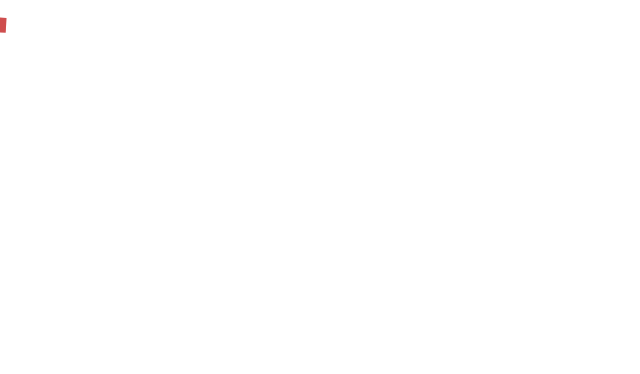
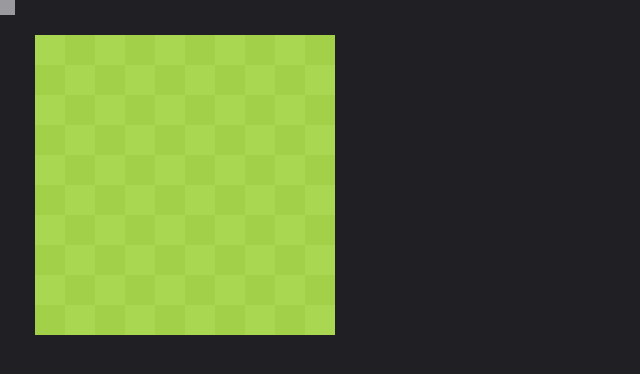
Before and after one commit to DrMeepso/GameMaker.JS, a plain HTML site: page Template/index.html in a window 1280 px wide. Shown: the whole page, without its empty margins (0-640 px from the left). Drawn offline with Linux system fonts and the light colour scheme.

Commit message:
Add files via upload

```diff
--- a/Template/GMJS.js
+++ b/Template/GMJS.js
@@ -29,6 +29,7 @@ const GameMaker = {
          this.gravity = 0
          this.objects = []
          this.plugins = {}
+         this.backgroundColor = '#ffffff'
          this.addobjects = function (Object) {
 
             this.objects.push(Object)
@@ -39,7 +40,10 @@ const GameMaker = {
 
          this.render = function () {
 
-            this.canvasContext.clearRect(0, 0, this.canvas.width, this.canvas.height);
+            this.canvasContext.fillStyle = this.backgroundColor
+            this.canvasContext.fillRect(0, 0, this.canvas.width, this.canvas.height)
+
+            this.canvasContext.restore()
 
             this.objects.forEach((object) => {
 
@@ -76,6 +80,25 @@ const GameMaker = {
 
                      this.canvasContext.globalAlpha = object.opacity / 100
                      this.canvasContext.drawImage(image, -object.size.X / 2, -object.size.X / 2, object.size.X, object.size.Y);
+
+                     this.canvasContext.restore()
+                     this.canvasContext.setTransform(1, 0, 0, 1, 0, 0);
+
+
+                  break
+
+                  case "TextSprite":
+
+                     if (!object.visible) {return}
+
+                     this.canvasContext.translate(object.pos.X, object.pos.Y)
+
+                     this.canvasContext.rotate(object.angle * Math.PI / 180)
+
+                     this.canvasContext.font = '48px serif';
+                     this.canvasContext.fillStyle = object.color
+                     this.canvasContext.globalAlpha = object.opacity / 100
+                     this.canvasContext.fillText(object.text, 0, 0);
 
                      this.canvasContext.restore()
                      this.canvasContext.setTransform(1, 0, 0, 1, 0, 0);
@@ -139,11 +162,21 @@ GameMaker.ImageSprite = class ImageSprite extends GameMaker.BaseObject {
 }
 
 GameMaker.ShapeSprite = class ShapeSprite extends GameMaker.BaseObject {
-   constructor(Name, Position, Size, Angle, Color) {
+   constructor(Name, Position, Size ,Angle, Color) {
 
       super(Name, Position, Size, Angle)
       this.type = "ShapeSprite"
       this.color = Color
+
+   }
+}
+
+GameMaker.TextSprite = class TextSprite extends GameMaker.BaseObject {
+   constructor(Name, Position, Angle, Text) {
+
+      super(Name, Position, {X:0, Y:0}, Angle)
+      this.type = "TextSprite"
+      this.text = Text
 
    }
 }
--- a/Template/HelloWorld.js
+++ b/Template/HelloWorld.js
@@ -1,7 +1,7 @@
 //In this file we will create a black cube on the screen and make it follow the mouse position
 //I know this isnt Hello World but its the easyist thing i could come up with
 
-setTimeout(() => { console.log(Startup()) }, 10)
+//setTimeout(() => { console.log(Startup()) }, 10)
 
 function Startup() {
 
--- /dev/null
+++ b/Template/MineSweeper.js
@@ -0,0 +1,115 @@
+//In this file we will create a black cube on the screen and make it follow the mouse position
+//I know this isnt Hello World but its the easyist thing i could come up with
+
+// #aad751
+// #a2d149
+
+// #d7b899
+// #e5c29f
+
+// #b9dd77
+
+setTimeout(() => { console.log(Startup()) }, 10)
+
+function getColor(Value) {
+
+   if (Value % 2 == 0) {
+
+      return '#aad751'
+
+   } else {
+
+      return '#a2d149'
+
+   }
+
+
+}
+
+function lerp(v0, v1, t) {
+    return v0*(1-t)+v1*t
+}
+
+function Startup() {
+
+    //Create World
+    const world = new GameMaker.World(GameMaker.Init(), new GameMaker.Vecter2(0, 0))
+    world.backgroundColor = '#202124'
+
+    new GameMaker.Plugins.Mouse(world)
+
+    var Text = new GameMaker.TextSprite("FPS", new GameMaker.Vecter2(0,0),0,"FPS: ")
+    world.addobjects(Text)
+
+    //Create Tiles
+    for (let X = 0; X < 10; X++) {
+
+      for (let Y = 0; Y < 10; Y++) {
+
+         var Tile = new GameMaker.ShapeSprite("TileObject", new GameMaker.Vecter2( 50 +(X * 30), 50 + (Y * 30)), new GameMaker.Vecter2(30, 30), 0, getColor(X + Y))
+         Tile.basicColor = getColor(X + Y)
+         Tile.ID = (Y + (10 * X))
+         Tile.Pressed = false
+         world.addobjects(Tile)
+      }
+    }
+
+    var Selected = new GameMaker.ShapeSprite("Selected", new GameMaker.Vecter2(0,0), new GameMaker.Vecter2(30, 30), 0, "#ffffff")
+    Selected.opacity = 20
+    Selected.Neededpos = new GameMaker.Vecter2(0,0)
+    world.addobjects(Selected)
+
+    var FPS = 0
+
+    world.canvas.addEventListener("mousedown", function (e) {
+
+      console.log(e)
+
+    })
+
+
+    //Update the screen
+    setInterval(() => {
+
+         // Highlight selected tile
+         world.objects.forEach( (Object) => {
+
+            if (Object.name != "TileObject") {return}
+
+            if (((world.plugins.mouse.pos.X >= (Object.pos.X - (Object.size.X / 2))) && (world.plugins.mouse.pos.Y >= (Object.pos.Y - (Object.size.Y / 2)))) && ((world.plugins.mouse.pos.X <= (Object.pos.X + (Object.size.X / 2))) && (world.plugins.mouse.pos.Y <= (Object.pos.Y + (Object.size.Y / 2))))) {
+               Selected.Neededpos = Object.pos
+               Selected.SelectedID = Object.ID
+            }
+         })
+
+         Selected.pos = new GameMaker.Vecter2(lerp(Selected.pos.X, Selected.Neededpos.X, 0.4),lerp(Selected.pos.Y, Selected.Neededpos.Y, 0.4))
+
+         if (world.objects.find( object => object.ID === Selected.SelectedID ).basicColor == '#aad751') {
+
+            world.objects.find( object => object.ID === Selected.SelectedID ).color = '#e5c29f'
+
+         }
+         if (world.objects.find( object => object.ID === Selected.SelectedID ).basicColor == '#a2d149') {
+
+            world.objects.find( object => object.ID === Selected.SelectedID ).color = '#d7b899'
+
+         }
+
+        //Render the world to the screen
+        world.render()
+
+        FPS += 1
+
+    }, 1000 / 120)
+
+    //Calculate FPS
+    setInterval(() => {
+
+        Text.text = `FPS: ${FPS * 4}`
+        FPS = 0
+
+    }, 250)
+
+   return world
+
+}
--- a/Template/index.html
+++ b/Template/index.html
@@ -4,7 +4,7 @@
 
         <title>GameMaker Test</title>
         <script src="GMJS.js"></script>
-        <script src="HelloWorld.js"></script>
+        <script src="MineSweeper.js"></script>
 
     </head>
 
```
